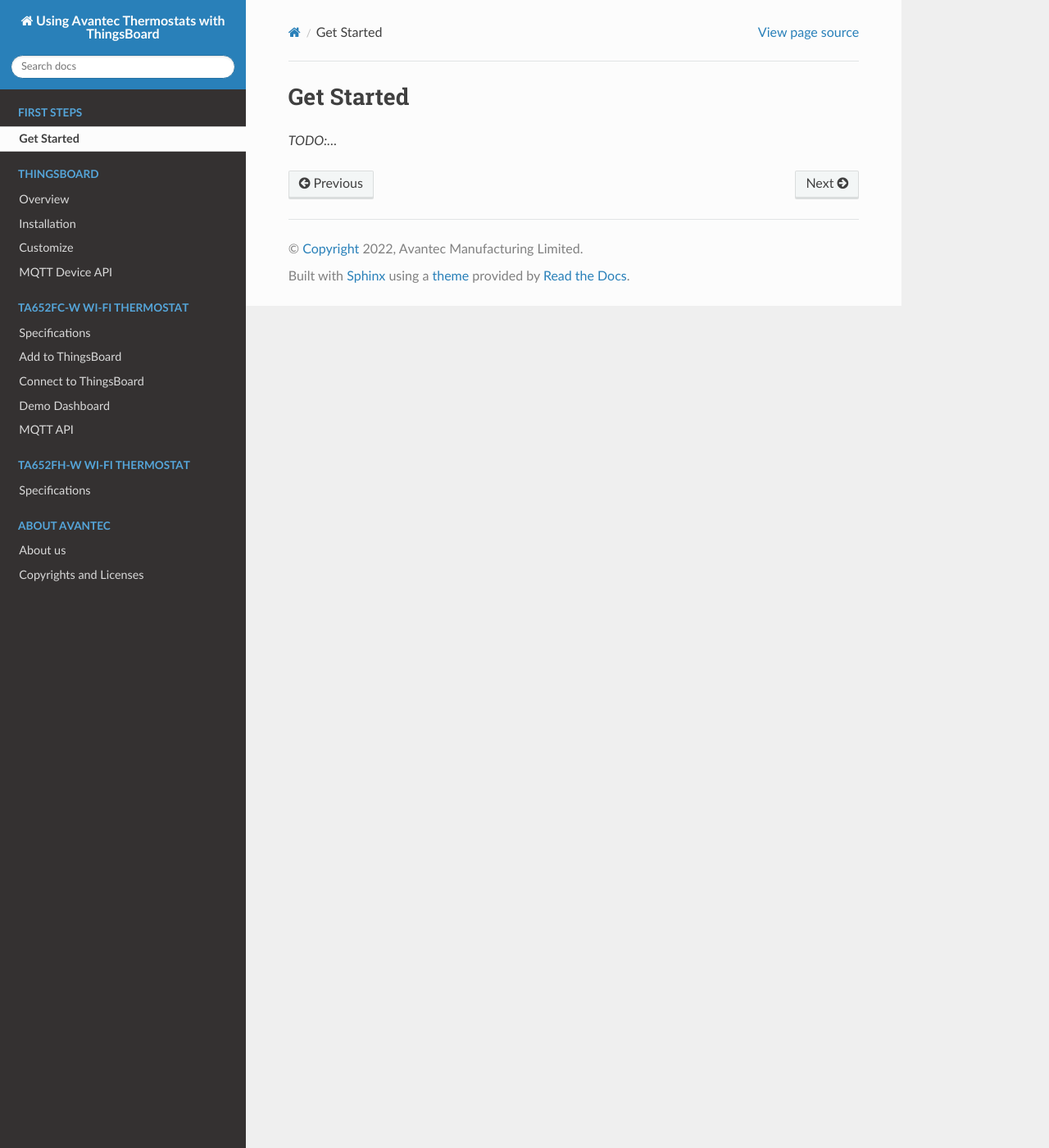
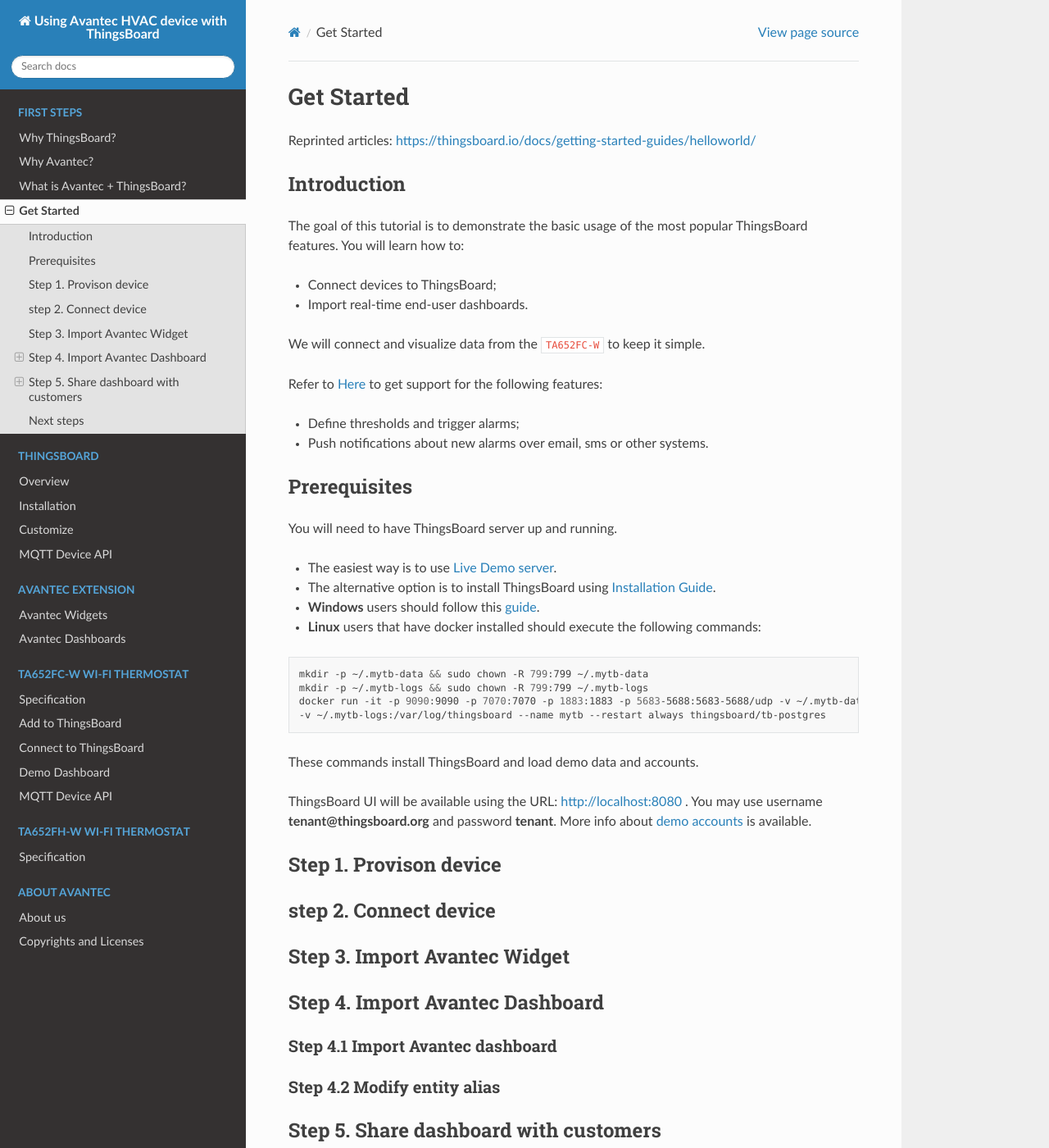
Before and after one commit to avantec-iot/avantec-thingsboard, a Sphinx documentation site: the page built from docs/intro/get-started.rst, in a window 1280 px wide and 1400 px high. Shown: the whole window at 82% size. Built offline with Sphinx 7.4.7 and the Read the Docs theme 2.0.0, drawn with Linux system fonts in a browser that asks for light colours; some of the changed text lies outside the part shown.

Commit message:
modify all docuemtns

```diff
--- /dev/null
+++ b/docs/avantec/avantec-dashboards.rst
@@ -0,0 +1,18 @@
+
+******************
+Avantec Dashboards
+******************
+
+*TODO:...*
+
+aaa
+=======
+
+bbb
+=======
+
+ccc
+=======
+
+ddd
+=======
--- /dev/null
+++ b/docs/avantec/avantec-widgets.rst
@@ -0,0 +1,15 @@
+
+******************
+Avantec widgets
+******************
+
+*TODO:...*
+
+xxx
+======
+
+yyy
+======
+
+zzz
+======
--- a/docs/conf.py
+++ b/docs/conf.py
@@ -17,7 +17,7 @@
 # -- Project information -----------------------------------------------------
 # https://www.sphinx-doc.org/en/master/usage/configuration.html#project-information
 
-project = 'Using Avantec Thermostats with ThingsBoard'
+project = 'Using Avantec HVAC device with ThingsBoard'
 copyright = '2022, Avantec Manufacturing Limited'
 author = 'Avantec Manufacturing Limited'
 
--- a/docs/intro/get-started.rst
+++ b/docs/intro/get-started.rst
@@ -3,4 +3,115 @@
 Get Started
 ******************
 
+Reprinted articles:  https://thingsboard.io/docs/getting-started-guides/helloworld/
+
+Introduction
+==============
+
+The goal of this tutorial is to demonstrate the basic usage of the most popular ThingsBoard features. You will learn how to:
+
+* Connect devices to ThingsBoard;
+* Import real-time end-user dashboards.
+
+We will connect and visualize data from the ``TA652FC-W`` to keep it simple.
+
+Refer to `Here`_ to get support for the following features:
+
+* Define thresholds and trigger alarms;
+* Push notifications about new alarms over email, sms or other systems.
+
+.. _Here: https://thingsboard.io/docs/getting-started-guides/helloworld/
+
+
+Prerequisites
+================
+
+You will need to have ThingsBoard server up and running.
+
+* The easiest way is to use `Live Demo server`_.
+* The alternative option is to install ThingsBoard using `Installation Guide`_.
+* **Windows** users should follow this `guide`_.
+* **Linux** users that have docker installed should execute the following commands:
+
+.. code:: bash
+
+    mkdir -p ~/.mytb-data && sudo chown -R 799:799 ~/.mytb-data
+    mkdir -p ~/.mytb-logs && sudo chown -R 799:799 ~/.mytb-logs
+    docker run -it -p 9090:9090 -p 7070:7070 -p 1883:1883 -p 5683-5688:5683-5688/udp -v ~/.mytb-data:/data \
+    -v ~/.mytb-logs:/var/log/thingsboard --name mytb --restart always thingsboard/tb-postgres
+
+These commands install ThingsBoard and load demo data and accounts.
+
+ThingsBoard UI will be available using the URL: http://localhost:8080 . You may use username **tenant@thingsboard.org** and password **tenant**. More info about `demo accounts`_ is available.
+
+.. _Live Demo server: https://demo.thingsboard.io/signup
+.. _Installation Guide: https://thingsboard.io/docs/user-guide/install/installation-options/
+.. _guide: https://thingsboard.io/docs/user-guide/install/docker-windows/
+.. _demo accounts: https://thingsboard.io/docs/samples/demo-account/
+
+Step 1. Provison device
+========================
+
+
+step 2. Connect device
+=======================
+
+
+Step 3. Import Avantec Widget
+==============================
+
+
+Step 4. Import Avantec Dashboard
+=================================
+
+Step 4.1 Import Avantec dashboard
+-----------------------------------
+
+Step 4.2 Modify entity alias
+-----------------------------
+
+
+Step 5. Share dashboard with customers
+=======================================
+
+Step 5.1 Create customers
+--------------------------
+
+Step 5.2 Assign device to Customer
+-----------------------------------
+
+Step 5.3 Assign dashboard to Customer
+--------------------------------------
+
+Step 5.4 Create customer user
+------------------------------
+
+Step 5.5 Activate customer user
+--------------------------------
+
+
+Next steps
+===========
+
+
+Step 2: Import Avantec Widget to ThingsBoard
+Step 3: Import Avantec Dashboard to ThingsBoard
+Step 4: Add asset
+Step 5: Add devices to ThingsBoard
+1. add device
+2. Copy credentials of new device
+3. Add shared attributes of new device
+4. Add device to asset
+
+Step 6: Connect device to ThingsBoard
+1. Clear Wi-Fi configuration
+2. Get Access-Token
+3. Power On
+4. Configure
+5. Check
+
+Troubleshooting
+Step 7: Operate it
+Setp 8: Customize
+
 *TODO:...*
--- a/docs/thingsboard/thingsboard-overview.rst
+++ b/docs/thingsboard/thingsboard-overview.rst
@@ -22,7 +22,7 @@
    node "\nServer-side Application\n" as TBApp {
    }
 
-   TBSrv <-down-> TBDev : Device API
+   TBSrv <-down-> TBDev : MQTT Device API
    TBSrv <-down-> TBApp : REST API, Websocket API
 
 
```
Also changed, not shown: README.md (+1 -1 lines), docs/index.rst (+34 -30 lines), docs/intro/what-is-avantec-thingsboard.rst (added, +66 -0 lines), docs/intro/why-avantec.rst (added, +17 -0 lines), docs/intro/why-thingsboard.rst (added, +52 -0 lines), docs/_static/device/ta652fc-w/ta652fc-w.png (renamed from docs/_static/device/ta65.png), docs/device/ta652fc-w/ta652fc-w-specification.rst (renamed from docs/device/ta652fc-w/ta652fc-w-specifications.rst), docs/device/ta652fh-w/ta652fh-w-specification.rst (renamed from docs/device/ta652fh-w/ta652fh-w-specifications.rst), 1 other file.
